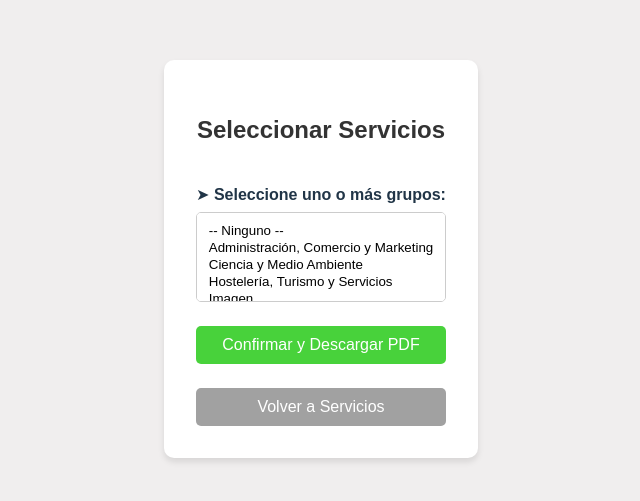
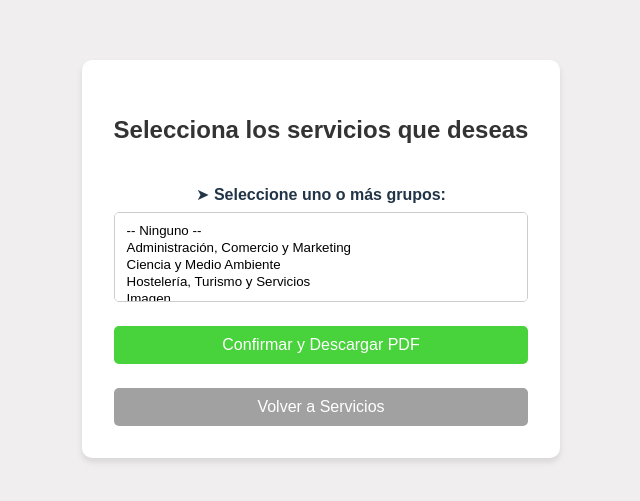
Before and after one commit to UnPerrete/aplicaciondualab, a React (Vite) app: page /seleccionar-servicios in a window 1280 px wide. Shown: the part 141-642 px from the top of the page, without its empty margins (319-959 px from the left). Built offline with nearby package versions, Linux system fonts and the light colour scheme.

Commit message:
titulo SeleccionarServicio

```diff
--- a/src/components/SeleccionarServicio.jsx
+++ b/src/components/SeleccionarServicio.jsx
@@ -71,7 +71,7 @@ const SeleccionarServicios = () => {
 
   return (
     <div className="seleccionar-servicios-container">
-      <h2>Seleccionar Servicios</h2>
+      <h2>Selecciona los servicios que deseas</h2>
       <form onSubmit={(e) => e.preventDefault()}>
         <label htmlFor="grupo">➤ Seleccione uno o más grupos:</label>
         <select id="grupo" multiple value={gruposSeleccionados} onChange={handleGrupoChange}>
```
